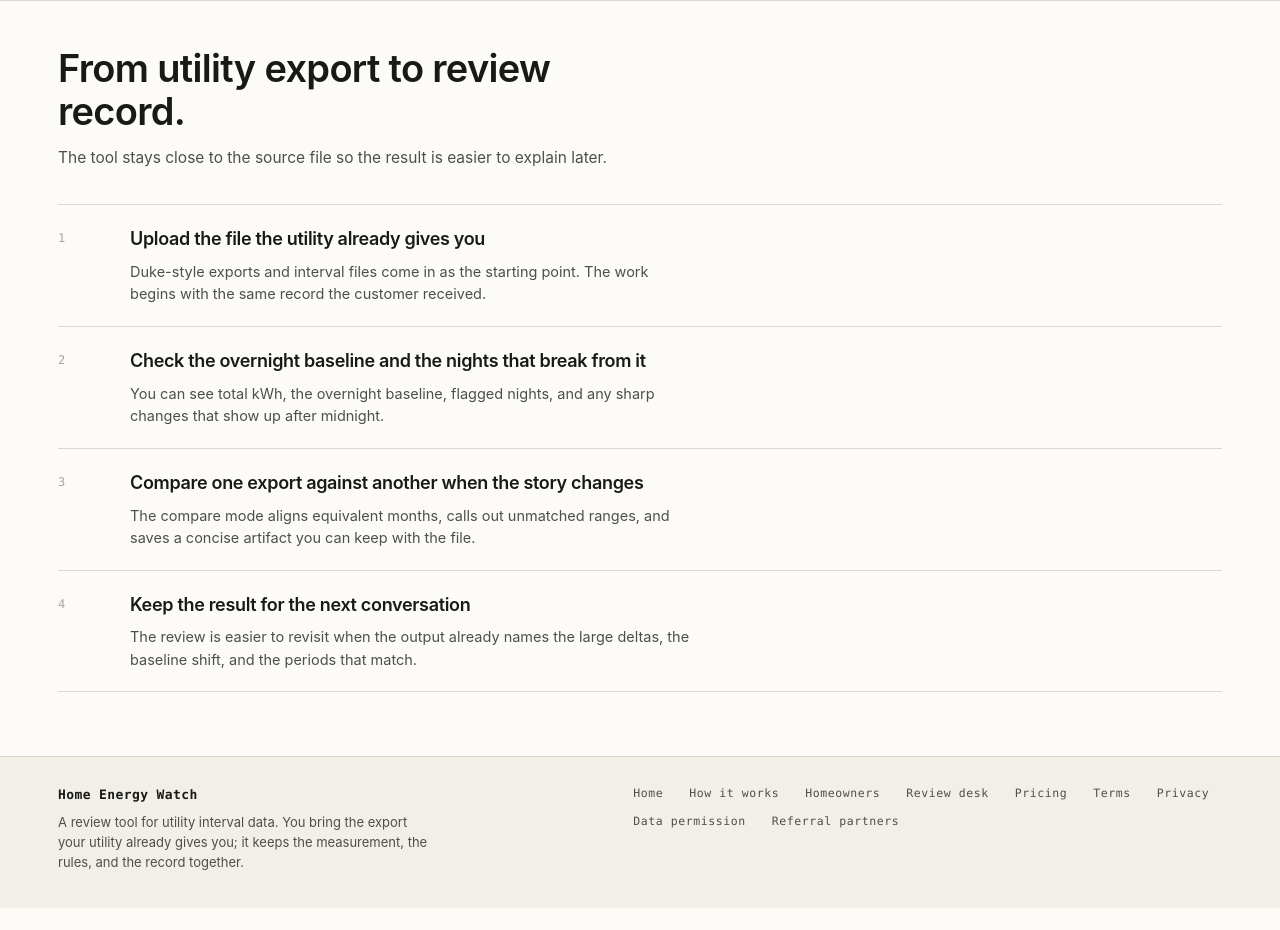
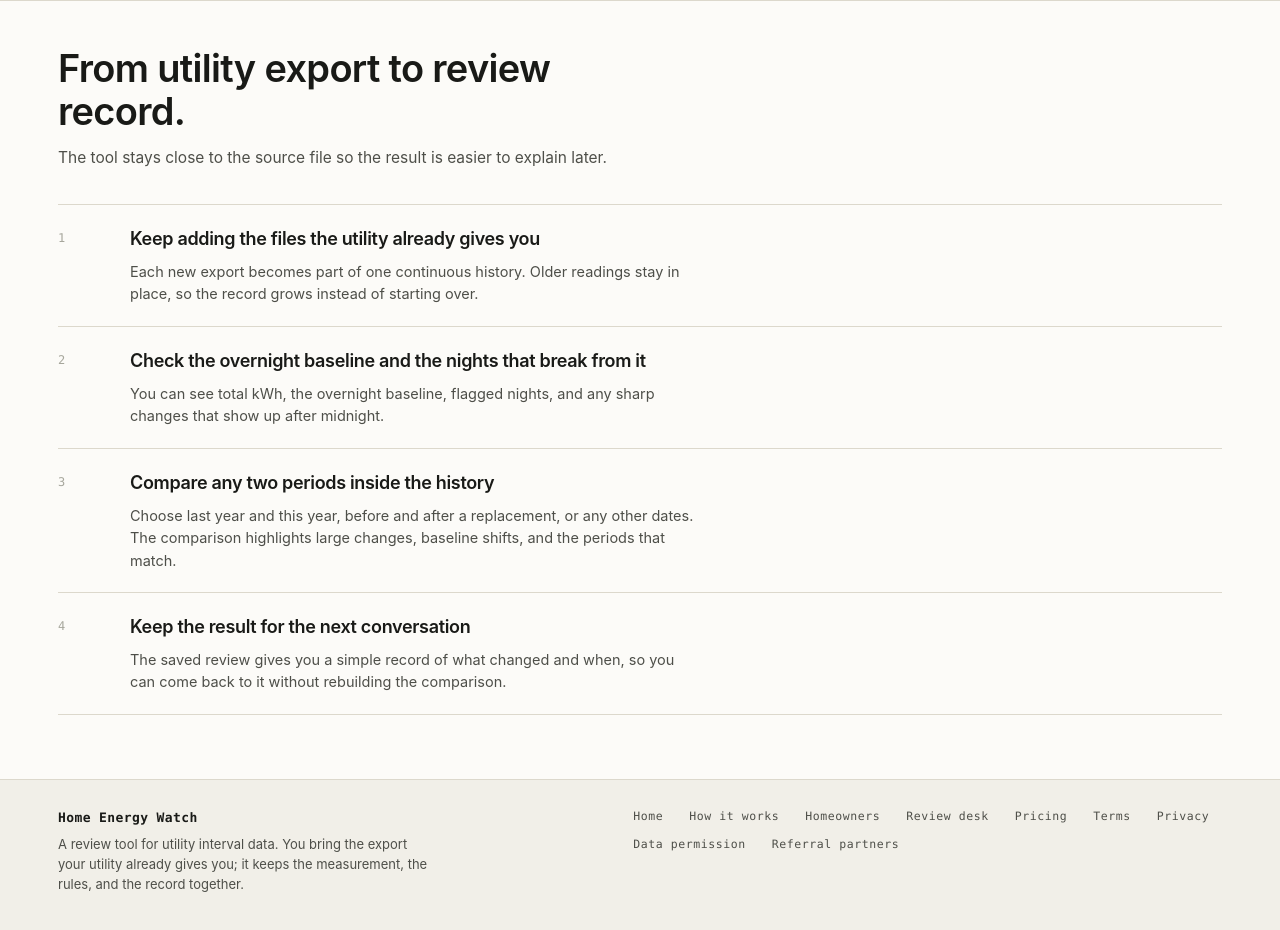
Before and after one commit to shawnlawyer/duke-power-theft-detector, a Flask app: page /how-it-works in a window 1280 px wide. Shown: the part 56-986 px from the top of the page. Before the commit the page ends 964 px from the top, so only its background shows below. Run offline with Flask 3, Linux system fonts and the light colour scheme; parts of the project's set-up code (start-up, migrations or seed data) failed here and were passed over; some libraries are stand-ins or nearby versions.

Commit message:
Clarify continuous history comparisons

```diff
--- a/templates/marketing_how_it_works.html
+++ b/templates/marketing_how_it_works.html
@@ -11,8 +11,8 @@
       <article class="long-step">
         <span>1</span>
         <div>
-          <h2>Upload the file the utility already gives you</h2>
-          <p>Duke-style exports and interval files come in as the starting point. The work begins with the same record the customer received.</p>
+          <h2>Keep adding the files the utility already gives you</h2>
+          <p>Each new export becomes part of one continuous history. Older readings stay in place, so the record grows instead of starting over.</p>
         </div>
       </article>
       <article class="long-step">
@@ -25,15 +25,15 @@
       <article class="long-step">
         <span>3</span>
         <div>
-          <h2>Compare one export against another when the story changes</h2>
-          <p>The compare mode aligns equivalent months, calls out unmatched ranges, and saves a concise artifact you can keep with the file.</p>
+          <h2>Compare any two periods inside the history</h2>
+          <p>Choose last year and this year, before and after a replacement, or any other dates. The comparison highlights large changes, baseline shifts, and the periods that match.</p>
         </div>
       </article>
       <article class="long-step">
         <span>4</span>
         <div>
           <h2>Keep the result for the next conversation</h2>
-          <p>The review is easier to revisit when the output already names the large deltas, the baseline shift, and the periods that match.</p>
+          <p>The saved review gives you a simple record of what changed and when, so you can come back to it without rebuilding the comparison.</p>
         </div>
       </article>
     </section>
```
